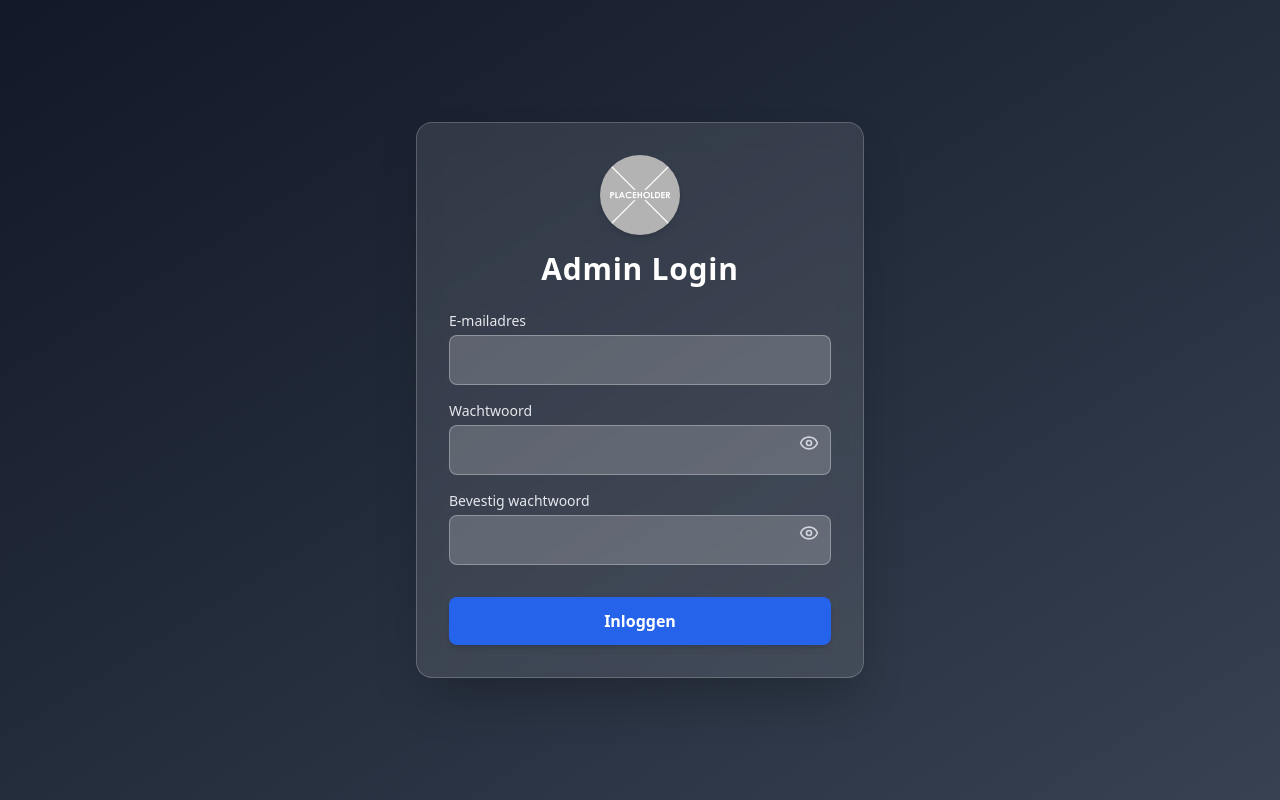
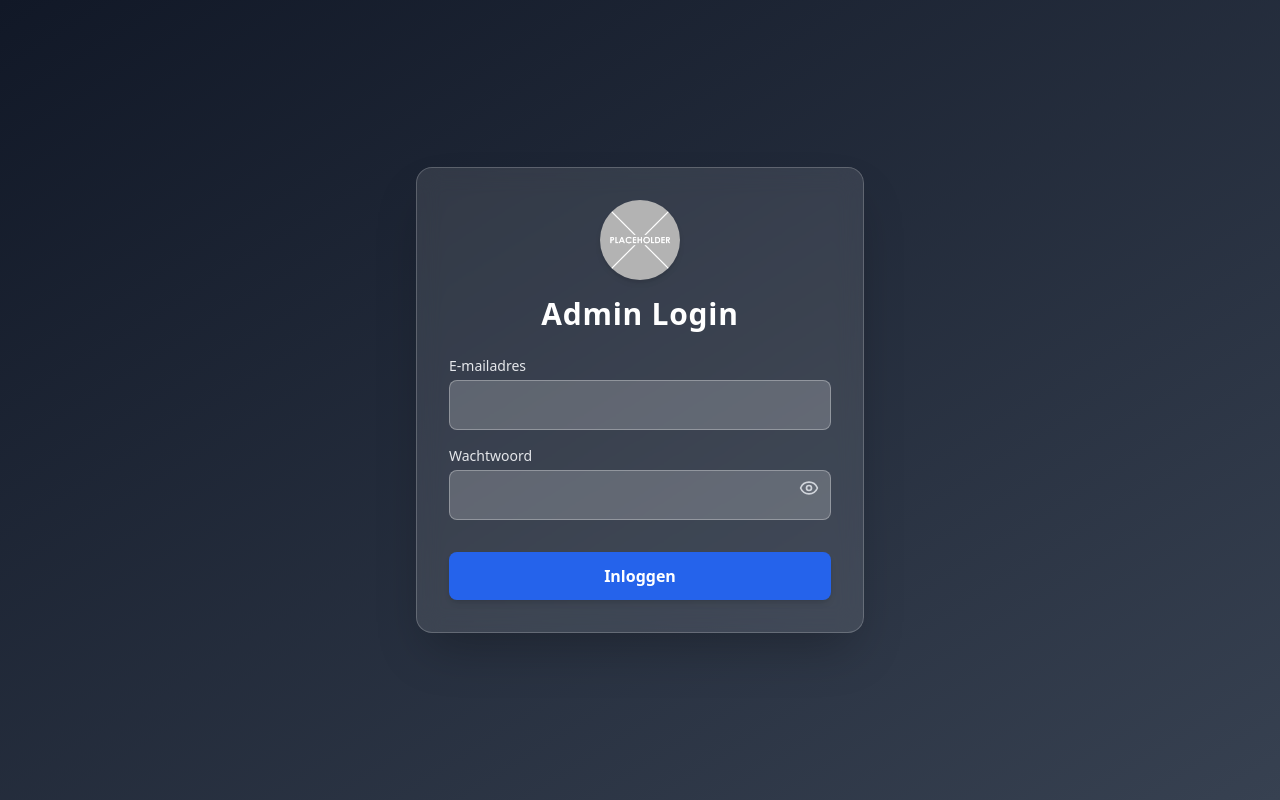
Before and after one commit to Baskuik/BunkerBoeken, a React (Create React App) app in the folder client/: page /adminlogin in a window 1280 px wide. Built offline with nearby package versions, Linux system fonts and the light colour scheme.

Commit message:
bevestig ww weggehaald

```diff
--- a/client/src/AdminLoginPage.jsx
+++ b/client/src/AdminLoginPage.jsx
@@ -5,9 +5,7 @@ import { Eye, EyeOff } from "lucide-react";
 function AdminLoginPage() {
   const [email, setEmail] = useState("");
   const [password, setPassword] = useState("");
-  const [passwordConfirm, setPasswordConfirm] = useState("");
   const [showPassword, setShowPassword] = useState(false);
-  const [showPasswordConfirm, setShowPasswordConfirm] = useState(false); // <-- toegevoegd
   const [error, setError] = useState("");
   const [loading, setLoading] = useState(false);
   const navigate = useNavigate();
@@ -15,12 +13,6 @@ function AdminLoginPage() {
   const handleSubmit = async (e) => {
     e.preventDefault();
     setError("");
-
-    // Validate client-side: wachtwoorden moeten matchen
-    if (password !== passwordConfirm) {
-      setError("Wachtwoorden komen niet overeen.");
-      return;
-    }
 
     setLoading(true);
 
@@ -88,26 +80,6 @@ function AdminLoginPage() {
             </button>
           </div>
 
-          <div className="relative"> {/* aangepast naar relative zodat knop goed positioneert */}
-            <label className="block mb-1 text-sm font-medium text-gray-200">Bevestig wachtwoord</label>
-            <input
-              type={showPasswordConfirm ? "text" : "password"}
-              value={passwordConfirm}
-              onChange={(e) => setPasswordConfirm(e.target.value)}
-              required
-              className="w-full p-3 rounded-lg bg-white/20 border border-white/30 placeholder-gray-300 focus:outline-none focus:ring-2 focus:ring-blue-500 focus:bg-white/30 transition pr-10"
-            />
-            <button
-              type="button"
-              onClick={() => setShowPasswordConfirm(!showPasswordConfirm)}
-              className="absolute right-3 top-8 text-gray-300 hover:text-white transition"
-              aria-label="Toggle bevestig wachtwoord zichtbaar"
-            >
-              {showPasswordConfirm ? <EyeOff size={20} /> : <Eye size={20} />}
-            </button>
-          </div>
-
-
           <button
             type="submit"
             disabled={loading}
```
